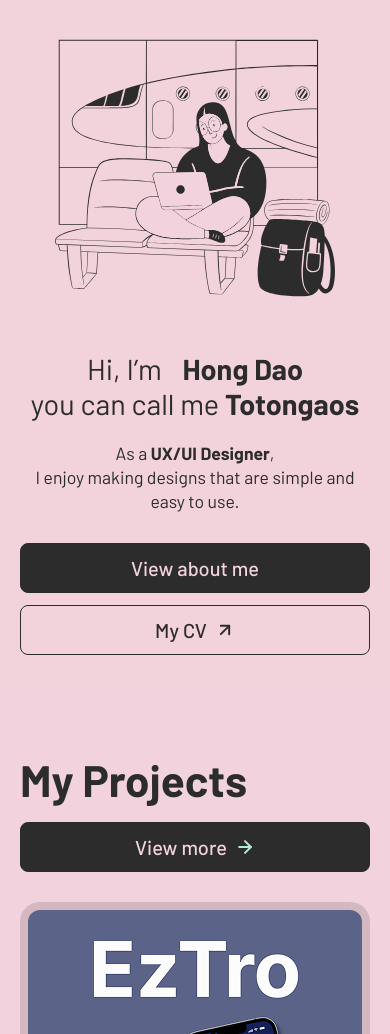
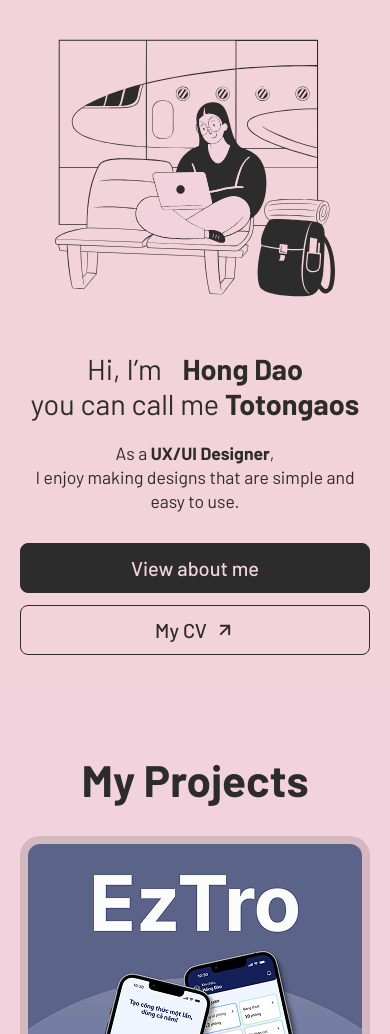
Before and after one commit to totongaos/totongaos.github.io, a website: page index.html in a window 390 px wide. Shown: the part 66-1100 px from the top of the page. Drawn offline with Linux system fonts and the light colour scheme.

Commit message:
Feedback của thầyb

```diff
--- a/index.html
+++ b/index.html
@@ -76,9 +76,6 @@
         <div class="container">
             <div class="section-header">
                 <h2>My Projects</h2>
-                <a href="project.html" class="btn btn-primary">
-                    View more <img src="img/icons/arrow-right.svg" alt="Mũi tên phải" class="btn-icon">
-                </a>
             </div>
             <div class="projects-grid">
                 <div class="project-card card-project">
@@ -141,6 +138,13 @@
                     </div>
                 </div>
             </div>
+
+            <div class="view-more-container">
+                <a href="project.html" class="btn btn-primary view-more-btn-mobile">
+                    View more <img src="img/icons/arrow-right.svg" alt="Mũi tên phải" class="btn-icon">
+                </a>
+            </div>
+
         </div>
     </section>
 
--- a/style.css
+++ b/style.css
@@ -472,12 +472,46 @@ body {
     padding: 8px var(--outer-margin);
 }
 
+/* NEW: Cập nhật .section-header để hiển thị nút giả lập trên desktop */
 .section-header {
     display: flex;
     justify-content: space-between;
     align-items: center;
     margin-bottom: 30px;
+    position: relative; /* Dùng cho Desktop button */
 }
+
+/* NEW: Giả lập lại nút "View more" cho Desktop/Tablet */
+.section-header::after {
+    content: 'View more';
+    display: inline-flex;
+    align-items: center;
+    gap: 8px;
+    padding: 12px 20px;
+    border-radius: 8px;
+    text-decoration: none;
+    font-weight: 500;
+    font-size: 20px;
+    background-color: var(--accent-color-dark);
+    color: var(--primary-color);
+    border: 1px solid var(--accent-color-dark);
+    cursor: pointer;
+    transition: background-color 0.3s;
+
+    /* NEW: Giả lập icon (Không thể dùng thẻ <img>, dùng Unicode hoặc base64 nếu cần) */
+    /* Đây là một ký tự mũi tên phải đơn giản, nhưng để hoàn chỉnh, bạn nên dùng JS/Icon Font/Base64 */
+    /* Tùy chọn 1: Dùng ký tự Unicode (Kém hơn) */
+    /* content: 'View more \2192'; */
+
+    /* Tùy chọn 2: Dùng base64 của SVG (Phức tạp hơn) */
+    /* Tạm thời chỉ để chữ để giữ tính đơn giản của CSS */
+}
+
+.section-header:hover::after {
+     background-color: #404040;
+}
+/* END NEW: Giả lập nút "View more" cho Desktop/Tablet */
+
 
 .projects-grid {
     display: grid;
@@ -485,6 +519,13 @@ body {
     gap: var(--grid-gutter);
     margin-bottom: 24px;
 }
+
+/* NEW: Container cho nút Mobile. Mặc định ẩn trên Desktop/Tablet */
+.view-more-container {
+    display: none; /* Ẩn mặc định */
+    margin-top: 24px;
+}
+
 
 /* --- PROJECT CARD --- */
 
@@ -724,6 +765,8 @@ footer {
     flex-direction: column;
     gap: 12px;
     margin-bottom: 24px;
+    /* NEW: Căn giữa tiêu đề My Projects trên mobile */
+        text-align: center;
 }
 
 .footer-nav a {
@@ -1034,8 +1077,10 @@ footer {
 
 @media (max-width: 768px) {
     .skills-title {
-        font-size: 2.5rem;
+        font-size: 2rem;
         margin-bottom: 20px;
+        /* NEW: Căn giữa tiêu đề My Projects trên mobile */
+        text-align: center;
     }
 
     .skills-grid {
@@ -1147,9 +1192,17 @@ footer {
 
     /* Projects Section */
     .section-header {
-        flex-direction: column; /* Xếp dọc tiêu đề và nút View more */
-        align-items: flex-start;
-        gap: 16px;
+        /* Đảm bảo tiêu đề My Projects vẫn nằm ở lề trái */
+        display: block;
+        margin-bottom: 30px;
+        /* NEW: Căn giữa tiêu đề My Projects trên mobile */
+        text-align: center;
+    }
+
+    /* NEW: Ẩn nút giả lập trên Mobile */
+    .section-header::after {
+        content: none;
+        display: none;
     }
 
     .projects-grid {
@@ -1172,6 +1225,17 @@ footer {
         transform: scale(1.05);
         opacity: 0.2;
     }
+
+    /* NEW: Hiển thị và style nút View More Mobile */
+    .view-more-container {
+        display: block; /* Hiển thị trên mobile */
+    }
+
+    .view-more-btn-mobile {
+        width: 100%;
+        justify-content: center;
+    }
+
 
     /* Project Filter Bar (Trang Project) */
     .filter-container {
```
